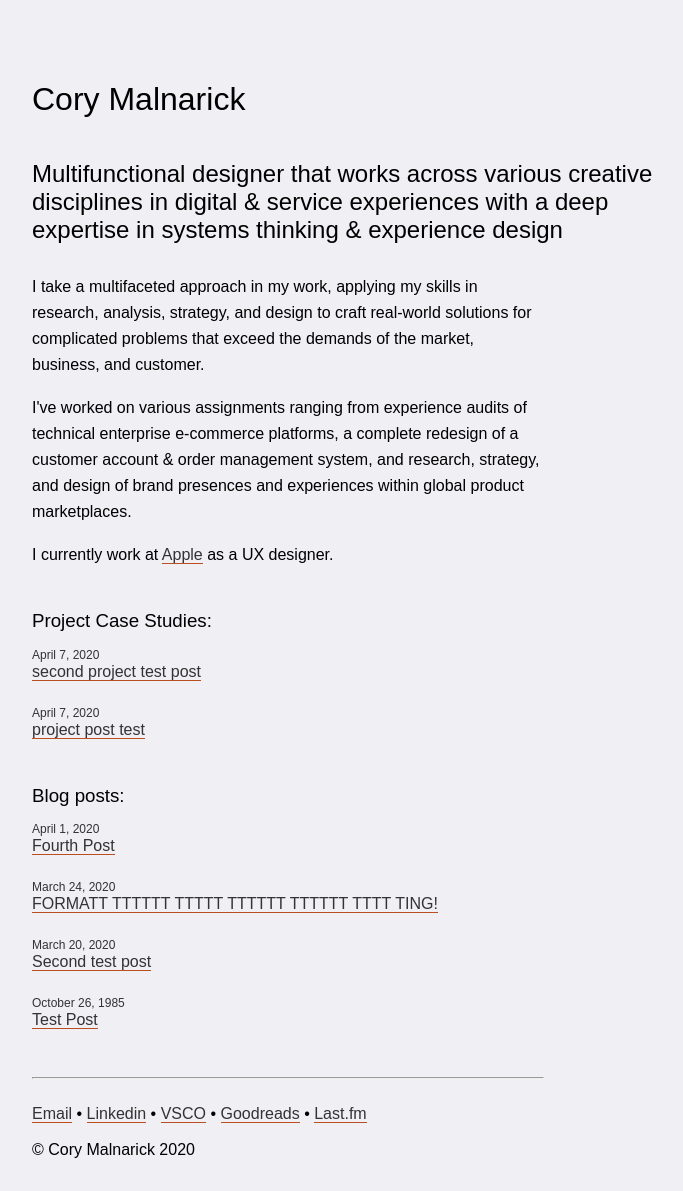
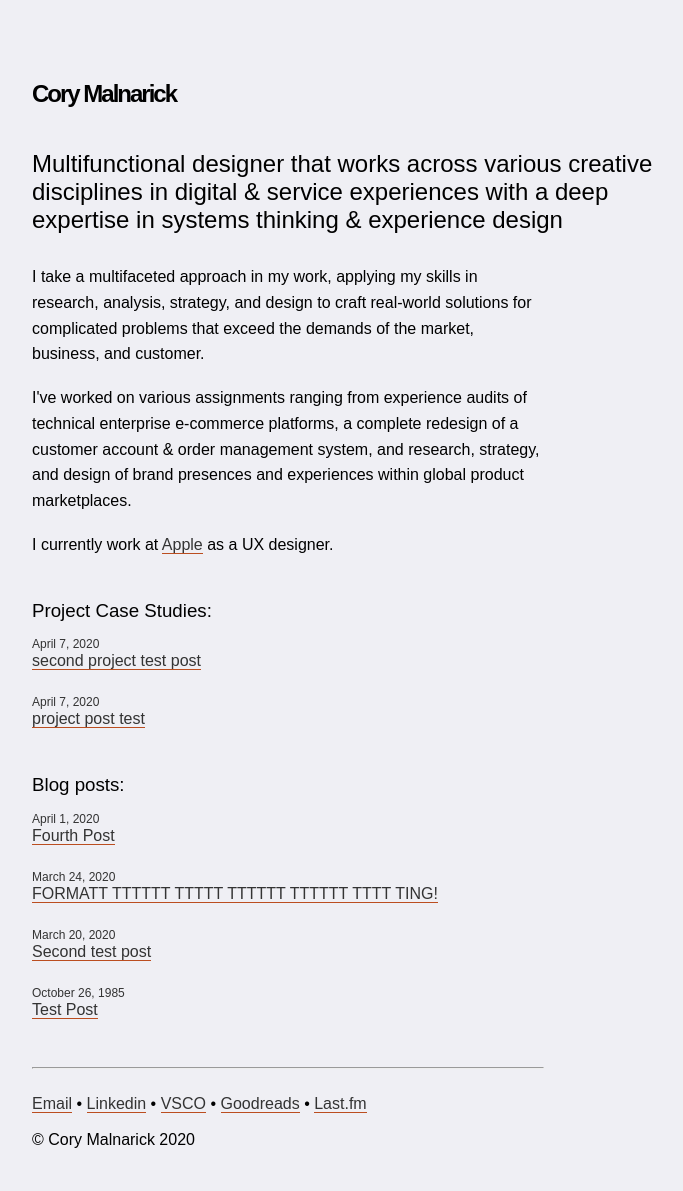
Before and after one commit to foundmonster/foundmonster.github.io, a Jekyll site: the page built from index.html, in a window 1280 px wide. Shown: the whole page, without its empty margins (160-843 px from the left). Built offline with Jekyll 4.4.1, drawn with Linux system fonts in a browser that asks for light colours; some web fonts are replaced.

Commit message:
some changes

```diff
--- a/_sass/main.scss
+++ b/_sass/main.scss
@@ -58,8 +58,9 @@ main {
 
 .headline {
     padding-top: 80px;
-    font-weight: 400;
+    font-weight: 700;
     font-style: normal;
+    letter-spacing: -2px;
 }
 
 .subheadline {
--- a/index.html
+++ b/index.html
@@ -2,7 +2,7 @@
 layout: layout
 title: Cory Malnarick
 ---
-<h1 class="headline">{{ page.title }}</h1><br>
+<h2 class="headline">{{ page.title }}</h2><br>
 <h2>Multifunctional designer that works across various creative disciplines in digital & service experiences with a deep expertise in systems thinking & experience design</h2><br>
 <p>I take a multifaceted approach in my work, applying my skills in research, analysis, strategy, and design to craft real-world solutions for complicated problems that exceed the demands of the market, business, and customer.</p><br>
 <p>I've worked on various assignments ranging from experience audits of technical enterprise e-commerce platforms, a complete redesign of a customer account & order management system, and research, strategy, and design of brand presences and experiences within global product marketplaces.</p><br>
```
